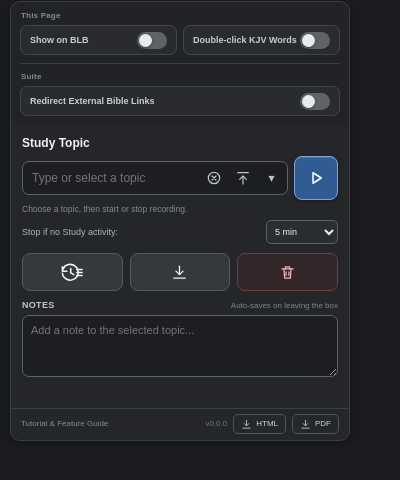
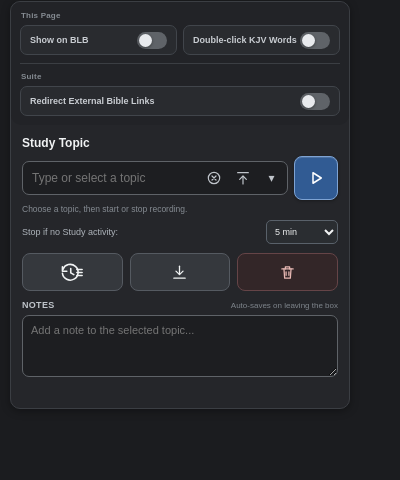
Before and after one commit to arunamalrajmca/blb-suite, a browser extension: page extension/popup.html in a window 400 px wide. Shown: the part 62-542 px from the top of the page. Drawn offline with Linux system fonts and the light colour scheme.

Commit message:
Remove popup tutorial footer

```diff
--- a/extension/popup.html
+++ b/extension/popup.html
@@ -27,7 +27,6 @@ button,input,textarea{font:inherit}
 .notes-block{margin-top:9px}.notes-header{display:flex;justify-content:space-between;align-items:center;margin-bottom:5px}.notes-header>span:first-child{font-size:9px;font-weight:700;text-transform:uppercase;letter-spacing:.3px;color:#bfc4ca}.notes-help{font-size:8px;color:#7f858c}textarea{height:62px;min-height:62px;max-height:90px;resize:vertical;padding:7px 8px;line-height:15px;font-size:11px}textarea:disabled{background:#151619;color:#686d73;border-color:#34373b;cursor:default;box-shadow:none}textarea:disabled::placeholder{color:#686d73}.status{min-height:12px;margin-top:5px;color:#8f959c;font-size:8.5px;line-height:11px}
 .switch{position:relative;width:34px;height:19px;display:inline-block;flex:0 0 auto}.switch input{position:absolute;opacity:0;width:0;height:0}.slider{position:absolute;inset:0;cursor:pointer;background:#5f6368;border-radius:20px;transition:.18s}.slider:before{content:"";position:absolute;width:15px;height:15px;left:2px;top:2px;background:#e8eaed;border-radius:50%;box-shadow:0 1px 3px rgba(0,0,0,.4);transition:.18s}.switch input:checked+.slider{background:#7fa7dc}.switch input:checked+.slider:before{background:#173f75;transform:translateX(15px)}.master-switch{width:78px;height:30px}.master-switch .slider{background:#4b4e53;border:1px solid #666a70}.master-switch .slider:after{content:"OFF";position:absolute;right:9px;top:50%;transform:translateY(-50%);font-size:10px;font-weight:800;letter-spacing:.4px;color:#e8eaed}.master-switch .slider:before{width:22px;height:22px;left:3px;top:3px;background:#c93434;color:#fff;content:"×";display:flex;align-items:center;justify-content:center;font-size:15px;font-weight:800;line-height:1;box-shadow:0 1px 3px rgba(0,0,0,.45)}.master-switch input:checked+.slider{background:#365a43;border-color:#5c8d69}.master-switch input:checked+.slider:after{content:"ON";left:10px;right:auto;color:#f3fff5}.master-switch input:checked+.slider:before{background:#35a853;transform:translateX(47px);content:"✓";font-size:13px}
 .header-master-label{font-size:8px;font-weight:800;letter-spacing:.5px;color:#858b92;margin-right:6px;text-transform:uppercase}.small-switch{width:30px;height:17px}.small-switch .slider:before{width:13px;height:13px}.small-switch input:checked+.slider:before{transform:translateX(13px)}.switch input:disabled+.slider{opacity:.45;cursor:default}
-.guide-version{font-size:8px;color:#6f757c;white-space:nowrap}.guide-footer{display:flex;align-items:center;justify-content:flex-end;gap:6px;padding:5px 10px 6px;border-top:1px solid #3b3e43;color:#858b92;font-size:8px;line-height:1}.guide-label{margin-right:auto;white-space:nowrap}.guide-btn{height:20px;min-width:42px;padding:0 7px;border:1px solid #4f555c;border-radius:5px;background:#25272a;color:#cfd4da;font-size:8px;cursor:pointer;display:inline-flex;align-items:center;justify-content:center;gap:4px;text-decoration:none}.guide-btn svg{width:11px;height:11px;fill:none;stroke:currentColor;stroke-width:1.8;stroke-linecap:round;stroke-linejoin:round}.guide-btn:hover{background:#34373b;color:#fff}.guide-btn:focus-visible{outline:1px solid #8ab4f8;outline-offset:1px}
 </style>
 </head>
 <body>
@@ -145,18 +144,7 @@ button,input,textarea{font:inherit}
         <textarea id="studyNote" placeholder="Add a note to the selected topic..."></textarea>
       </div>
       <div id="studyStatus" class="status"></div>
-    </section>
-    <div class="guide-footer" aria-label="Tutorial and feature guide">
-      <span class="guide-label">Tutorial &amp; Feature Guide</span>
-      <span id="extensionVersion" class="guide-version" aria-label="Extension version"></span>
-      <button id="guideHtml" class="guide-btn" type="button" title="Open and download HTML Tutorial">
-        <svg viewBox="0 0 24 24" aria-hidden="true"><path d="M12 3v11"/><path d="m7 10 5 5 5-5"/><path d="M4 20h16"/></svg><span>HTML</span>
-      </button>
-      <button id="guidePdf" class="guide-btn" type="button" title="Open and download PDF Feature Guide">
-        <svg viewBox="0 0 24 24" aria-hidden="true"><path d="M12 3v11"/><path d="m7 10 5 5 5-5"/><path d="M4 20h16"/></svg><span>PDF</span>
-      </button>
-    </div>
-  </main>
+    </section></main>
 
   <script src="popup.js"></script>
 </body>
```
